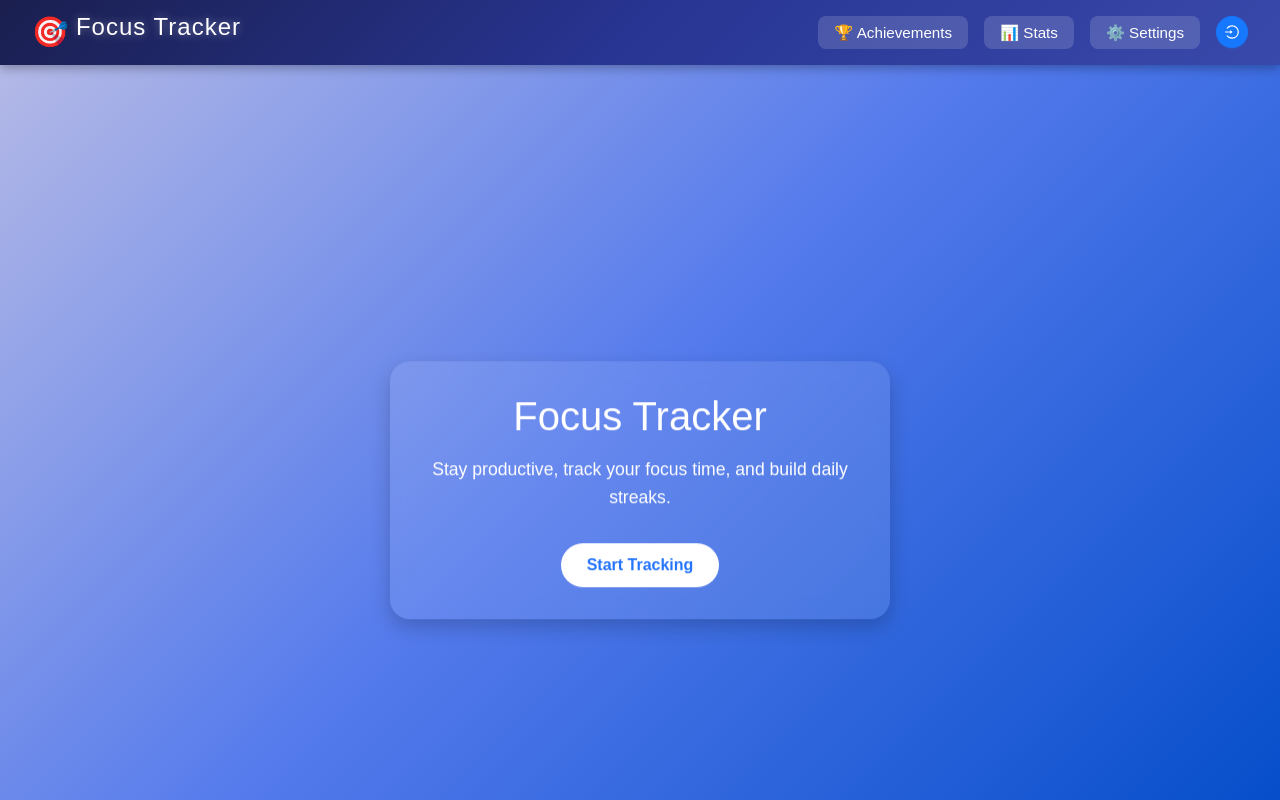
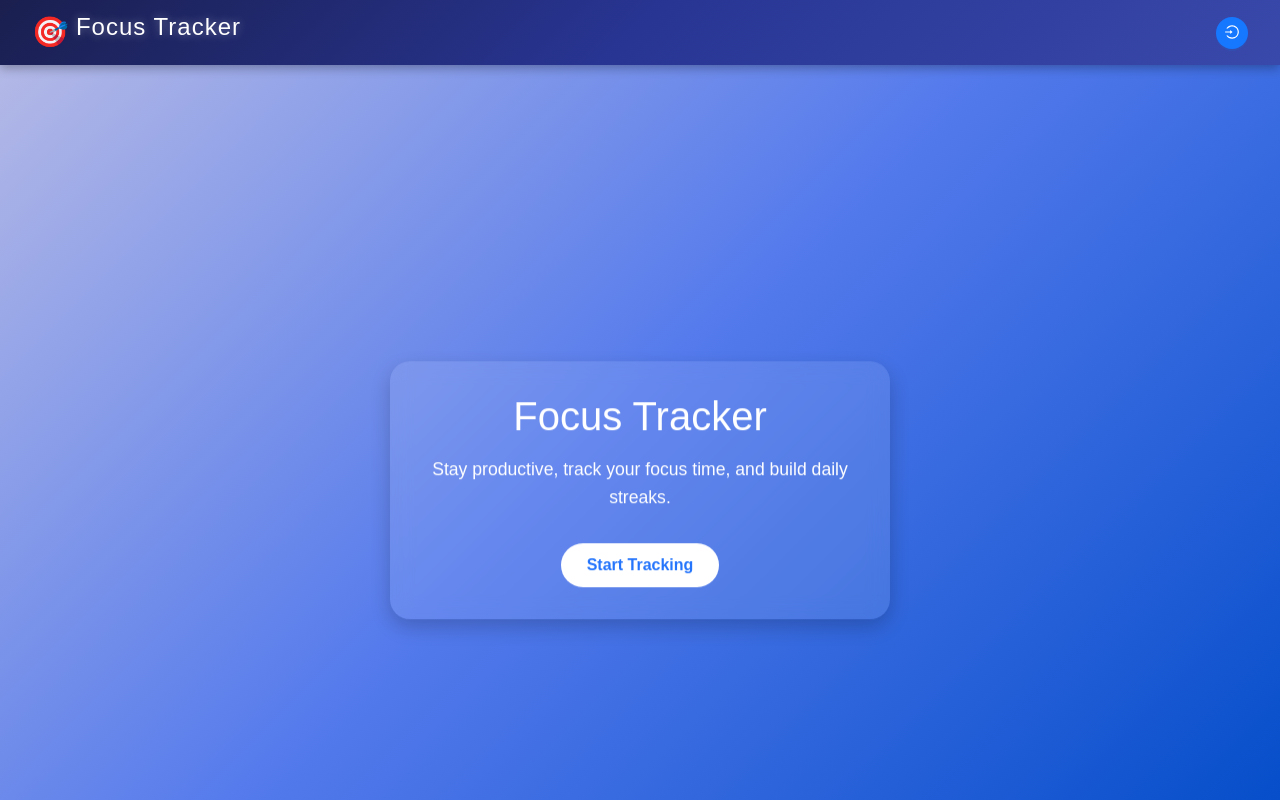
Before and after one commit to Blyn04/focustracker, a React (Create React App) app: page / in a window 1280 px wide. Built offline with nearby package versions, Linux system fonts and the light colour scheme.

Commit message:
HEADER LOGIC UPDATE

```diff
--- a/src/components/Header.tsx
+++ b/src/components/Header.tsx
@@ -5,11 +5,12 @@ import "../styles/Header.css";
 
 interface HeaderProps {
   onShowBadges: () => void;
+  hideNav?: boolean; // optional prop
 }
 
-function Header({ onShowBadges }: HeaderProps) {
+function Header({ onShowBadges, hideNav = false }: HeaderProps) {
   const [isModalOpen, setIsModalOpen] = useState(false);
-  const [isSignup, setIsSignup] = useState(false); // starts as login
+  const [isSignup, setIsSignup] = useState(false);
   const [username, setUsername] = useState("");
   const [password, setPassword] = useState("");
   const [confirmPassword, setConfirmPassword] = useState("");
@@ -18,7 +19,7 @@ function Header({ onShowBadges }: HeaderProps) {
   );
 
   const openModal = () => {
-    setIsSignup(false); // always open with login mode
+    setIsSignup(false);
     setIsModalOpen(true);
   };
 
@@ -76,6 +77,7 @@ function Header({ onShowBadges }: HeaderProps) {
         <h1 className="title">Focus Tracker</h1>
       </div>
 
+      {!hideNav && (
         <nav className="nav-buttons">
           <button className="nav-btn" onClick={onShowBadges}>
             🏆 Achievements
@@ -100,6 +102,17 @@ function Header({ onShowBadges }: HeaderProps) {
             />
           )}
         </nav>
+      )}
+
+      {hideNav && !loggedInUser && (
+        <Button
+          type="primary"
+          shape="circle"
+          icon={<LoginOutlined />}
+          onClick={openModal}
+          className="auth-btn"
+        />
+      )}
 
       <Modal
         title={isSignup ? "Sign Up" : "Login"}
@@ -153,4 +166,5 @@ function Header({ onShowBadges }: HeaderProps) {
   );
 }
 
+
 export default Header;
--- a/src/components/LandingPage.tsx
+++ b/src/components/LandingPage.tsx
@@ -9,7 +9,7 @@ interface LandingPageProps {
 function LandingPage({ onStart }: LandingPageProps) {
   return (
     <div className="landing-container">
-      <Header onShowBadges={() => {}} />
+      <Header onShowBadges={() => {}} hideNav={true} /> {/* hide buttons */}
 
       <div className="landing-content">
         <h1 className="landing-title">Focus Tracker</h1>
@@ -25,4 +25,5 @@ function LandingPage({ onStart }: LandingPageProps) {
   );
 }
 
+
 export default LandingPage;
```
Lines whose indentation alone changed are shown as unchanged.
